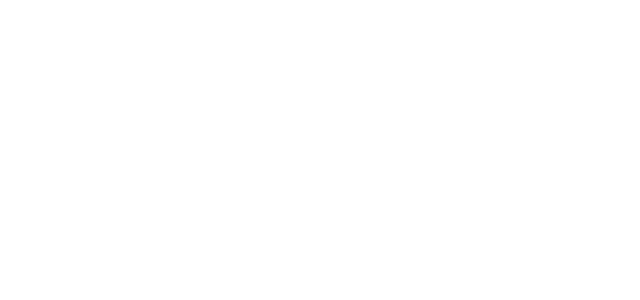
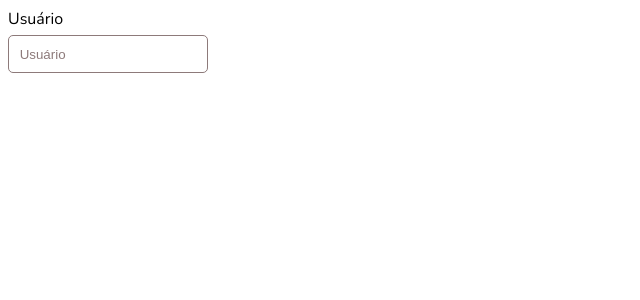
Before and after one commit to LeonardoVechieti/desafio4_compass, a Vue app: page /success in a window 1280 px wide. Shown: the top 300 px of the page, without its empty margins (0-640 px from the left). Built offline with nearby package versions, Linux system fonts and the light colour scheme.

Commit message:
Fix: route configuration

```diff
--- /dev/null
+++ b/src/components/micro/Input/Input.scss
@@ -0,0 +1,23 @@
+.container-input{
+    display: flex;
+    flex-direction: column;
+    align-items: flex-start;
+    font-family: 'Nunito';
+    .label{
+        padding-bottom: 5px;
+    }
+    .inputs{
+        padding: 0.8em;
+        border: 1px solid #ccc;
+        border-color: #8d7a7a;
+        border-radius: 5px;
+        outline: none;
+        &::placeholder{
+            color: #8d7a7a;
+        }
+    }
+}
+
+.register{
+    width: 100%;
+}
--- a/src/components/micro/MyInput/MyInput.vue
+++ b/src/components/micro/Input/Input.vue
@@ -1,7 +1,8 @@
 <template>
-  <div>
+  <div class="container-input">
+    <label class="label">{{ labelName }}</label>
     <input
-      :type="Type"
+      :type="type"
       :class="classInputs"
       :id="idInputs"
       :placeholder="placeholder"
@@ -9,16 +10,13 @@
     />
   </div>
 </template>
+
 <script>
-
 export default {
-  name: "MyInput",
-  data() {
-
-  },
-
+  // eslint-disable-next-line
+  name: "Input",
   props: {
-    Type: {
+    type: {
       type: String,
       default: "text",
     },
@@ -38,10 +36,16 @@
       type: String,
       default: "",
     },
+    labelName: {
+      type: String,
+      default: "",
+    },
   },
-
 };
 </script>
-<style lang="sass" scoped>
-@import './MyInput.scss'
+
+<style lang="scss" scooped>
+@import url("https://fonts.googleapis.com/css2?family=Nunito&display=swap");
+@import url("https://fonts.googleapis.com/css2?family=Inter&display=swap");
+@import "./Input.scss";
 </style>
--- a/src/router/index.js
+++ b/src/router/index.js
@@ -24,8 +24,8 @@
     component: PageThirdTab
   },
   {
-    path: '/sucess',
-    name: 'sucessTab',
+    path: '/success',
+    name: 'successTab',
     component: PageSuccessTab
   }
 ]
--- a/src/views/PageSuccessTab/PageSuccessTab.vue
+++ b/src/views/PageSuccessTab/PageSuccessTab.vue
@@ -1,13 +1,28 @@
 <template>
-  <p>SuccesTab</p>
+  <div>
+    <Input
+      type="text"
+      idInputs="user"
+      classInputs="inputs"
+      placeholder="Usuário"
+      class="input"
+      labelName="Usuário"
+    />
+  </div>
 </template>
 
 <script>
+import Input from "../../components/micro/Input/Input.vue";
+
 export default {
-
-}
+  name: "PageSuccessTab",
+  data() {
+    return {};
+  },
+  components: {
+    Input,
+  },
+};
 </script>
 
-<style>
-
-</style>
+<style></style>
```
Also changed, not shown: src/components/micro/MyInput/MyInput.scss (deleted, +0 -14 lines).
